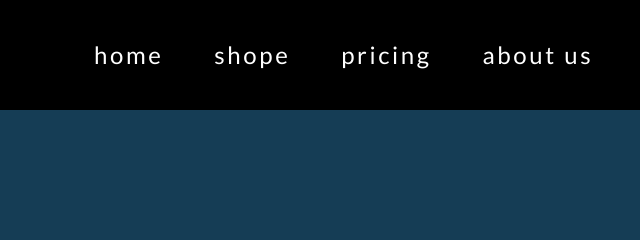
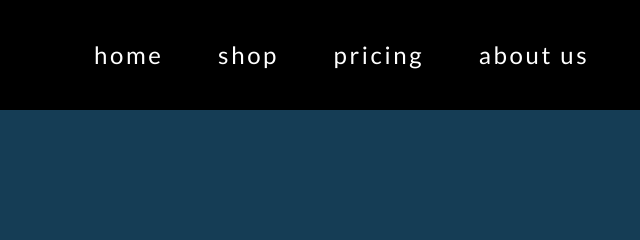
Before and after one commit to 9-barristanselmy-9/web-page, a plain HTML site: page index.html in a window 1280 px wide. Shown: the top 240 px of the page, 432-1072 px from the left. Drawn offline with Linux system fonts and the light colour scheme; a web font is replaced by a local one.

Commit message:
change nav bar

```diff
--- a/index.html
+++ b/index.html
@@ -16,7 +16,7 @@
                     <div class="links">
                         <ul>
                             <li><a href=#home>home</a></li>
-                            <li><a href=#home>shope</a></li>
+                            <li><a href=#home>shop</a></li>
                             <li><a href=#home>pricing</a></li>
                             <li><a href=#home>about us</a></li>
                             <li><a href=#home>contact us</a></li>
```
